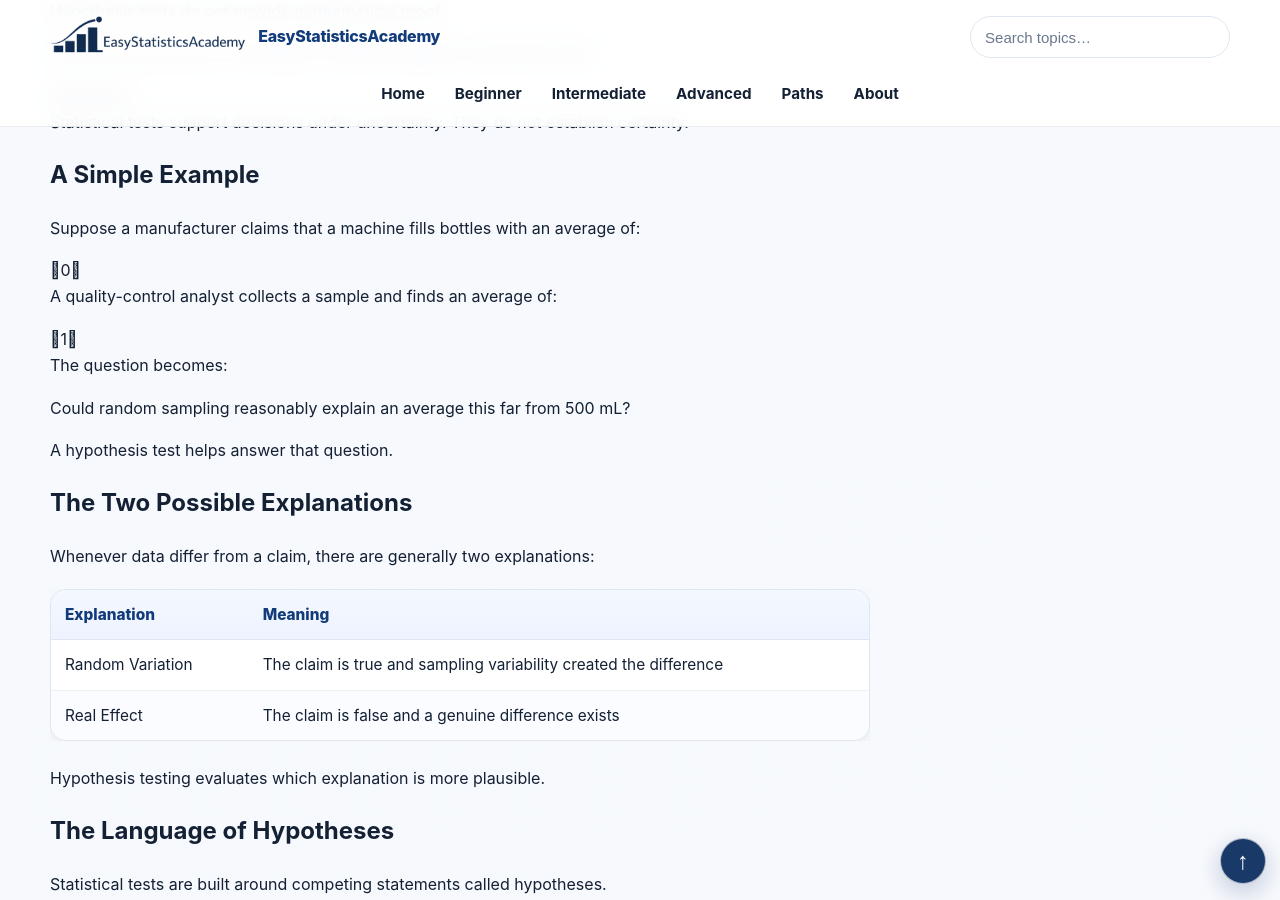
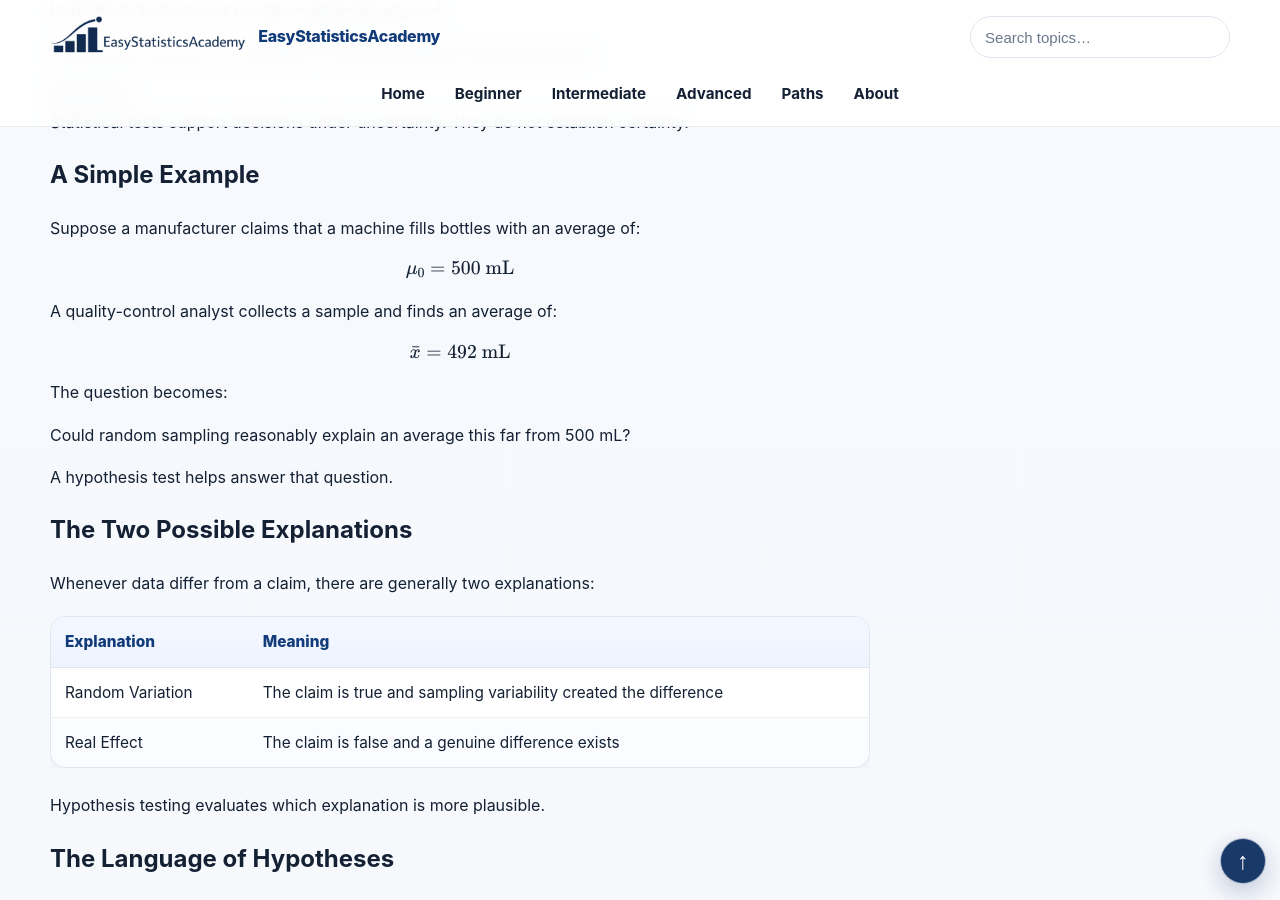
Before and after one commit to ammar-homaida-statistics/easystatisticsacademy, a Jekyll site: the page built from inference/hypothesis-testing/what-is-a-hypothesis-test/index.md, in a window 1280 px wide and 900 px high, scrolled down 2319 px. Built offline with Jekyll 4.4.1, drawn with Linux system fonts in a browser that asks for light colours.

Commit message:
Restore 2 statistical expressions in what-is-a-hypothesis-test

```diff
--- a/inference/hypothesis-testing/what-is-a-hypothesis-test/index.md
+++ b/inference/hypothesis-testing/what-is-a-hypothesis-test/index.md
@@ -244,13 +244,21 @@ sidebar: false
       Suppose a manufacturer claims that a machine fills bottles with an average of:
     </p>
 
-    0
+
+    \[
+    \mu_0=500\ \mathrm{mL}
+    \]
+
 
     <p>
       A quality-control analyst collects a sample and finds an average of:
     </p>
 
-    1
+
+    \[
+    \bar x=492\ \mathrm{mL}
+    \]
+
 
     <p>
       The question becomes:
```
